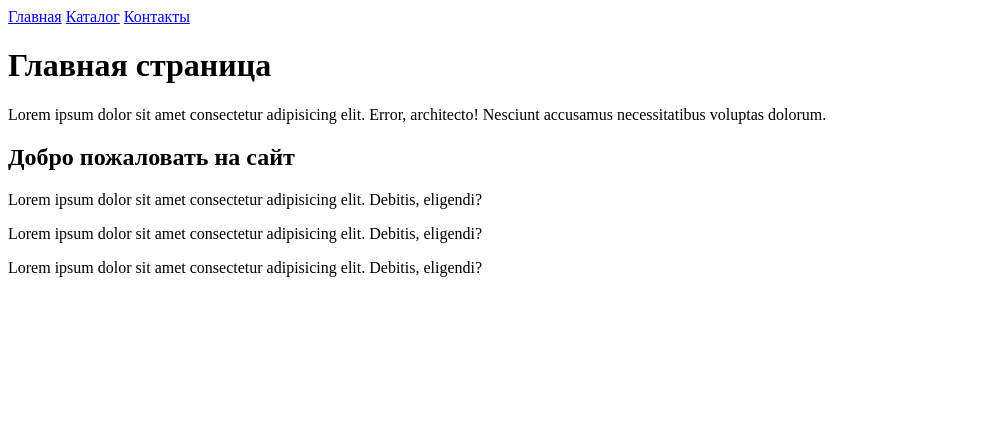
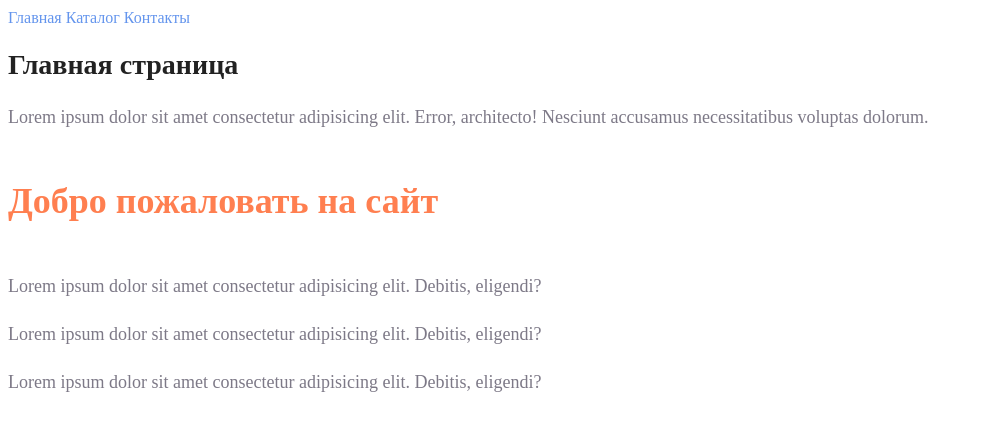
Before and after one commit to AndreiKrylov90/html_H1, a plain HTML site: page index.html in a window 1280 px wide. Shown: the whole page, without its empty margins (0-982 px from the left). Drawn offline with Linux system fonts and the light colour scheme.

Commit message:
css implemented

```diff
--- a/index.html
+++ b/index.html
@@ -1,19 +1,25 @@
 <!DOCTYPE html>
 <html lang="en">
+
 <head>
     <meta charset="UTF-8">
     <meta name="viewport" content="width=device-width, initial-scale=1.0">
     <title>Hiking equipment</title>
+    <link rel="stylesheet" href="style.css">
 </head>
+
 <body>
-    <a href="index.html">Главная</a>
-    <a href="catalog/catalog.html">Каталог</a>
-    <a href="contacts.html">Контакты</a>
-    <h1>Главная страница</h1>
-    <p>Lorem ipsum dolor sit amet consectetur adipisicing elit. Error, architecto! Nesciunt accusamus necessitatibus voluptas dolorum.</p>
-    <h2>Добро пожаловать на сайт</h2>
-    <p>Lorem ipsum dolor sit amet consectetur adipisicing elit. Debitis, eligendi?</p>
-    <p>Lorem ipsum dolor sit amet consectetur adipisicing elit. Debitis, eligendi?</p>
-    <p>Lorem ipsum dolor sit amet consectetur adipisicing elit. Debitis, eligendi?</p>
+    <a class="menu_links" href=" index.html">Главная</a>
+    <a class="menu_links" href="catalog/catalog.html">Каталог</a>
+    <a class="menu_links" href="contacts.html">Контакты</a>
+    <h1 class="title">Главная страница</h1>
+    <p class="text">Lorem ipsum dolor sit amet consectetur adipisicing elit. Error, architecto! Nesciunt accusamus
+        necessitatibus
+        voluptas dolorum.</p>
+    <h2 class="title2">Добро пожаловать на сайт</h2>
+    <p class="text">Lorem ipsum dolor sit amet consectetur adipisicing elit. Debitis, eligendi?</p>
+    <p class="text">Lorem ipsum dolor sit amet consectetur adipisicing elit. Debitis, eligendi?</p>
+    <p class="text">Lorem ipsum dolor sit amet consectetur adipisicing elit. Debitis, eligendi?</p>
 </body>
+
 </html>
--- /dev/null
+++ b/style.css
@@ -0,0 +1,32 @@
+a {
+    text-decoration: none;
+}
+
+.menu_links {
+    color: cornflowerblue;
+    font-size: 16px;
+    line-height: 20px;
+}
+
+.title {
+    color: #222222;
+    font-size: 28px;
+    line-height: 36px;
+    font-weight: bold;
+}
+
+.text {
+    font-style: normal;
+    font-weight: 300;
+    font-size: 18px;
+    line-height: 30px;
+    color: #7D7987
+}
+
+.title2 {
+    color: coral;
+    font-style: normal;
+    font-weight: 700;
+    font-size: 36px;
+    line-height: 80px;
+}
```
Also changed, not shown: catalog/catalog.html (+26 -11 lines), contacts.html (+8 -4 lines), 1 other file.
